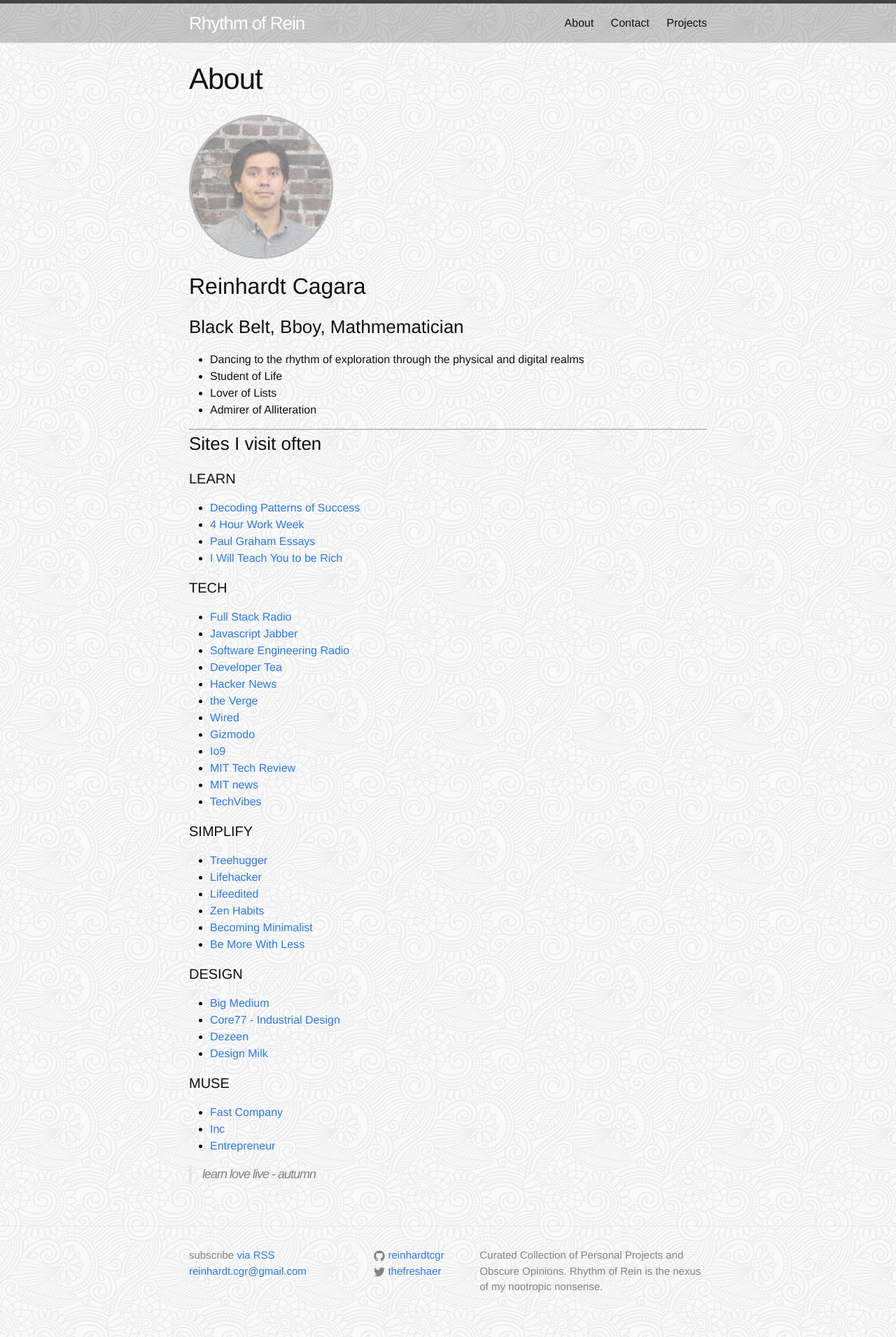
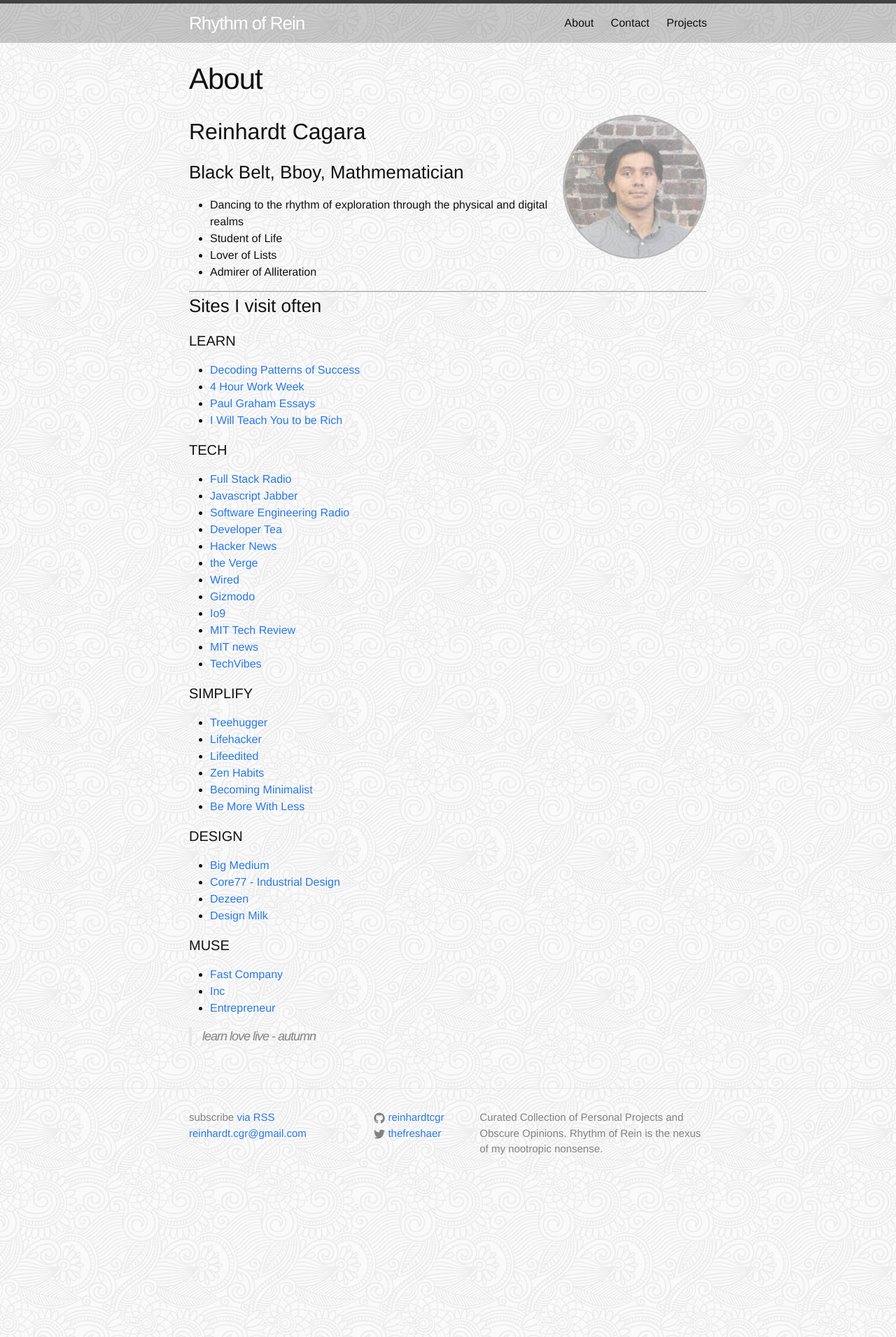
Before and after one commit to reinhardt021/reinhardt021.github.io, a Jekyll site: the page built from about.md, in a window 1280 px wide. Shown: the whole page at 70% size. Built offline with Jekyll 4.4.1, drawn with Linux system fonts in a browser that asks for light colours.

Commit message:
Updated some styling on about page

```diff
--- a/css/main.scss
+++ b/css/main.scss
@@ -72,6 +72,7 @@ body {
     border-radius: 50%;
     transition: all 2s linear;
     opacity: 0.5;
+    float: right;
 }
 
 #profile-pic:hover {
@@ -79,6 +80,6 @@ body {
     // border-radius: 50%;
     // transform: scale(2.5) rotate(360deg);
     // margin-top: 150px;
-    margin-left: 150px;
+    // margin-left: 150px;
     opacity: 1.0;
 }
```
